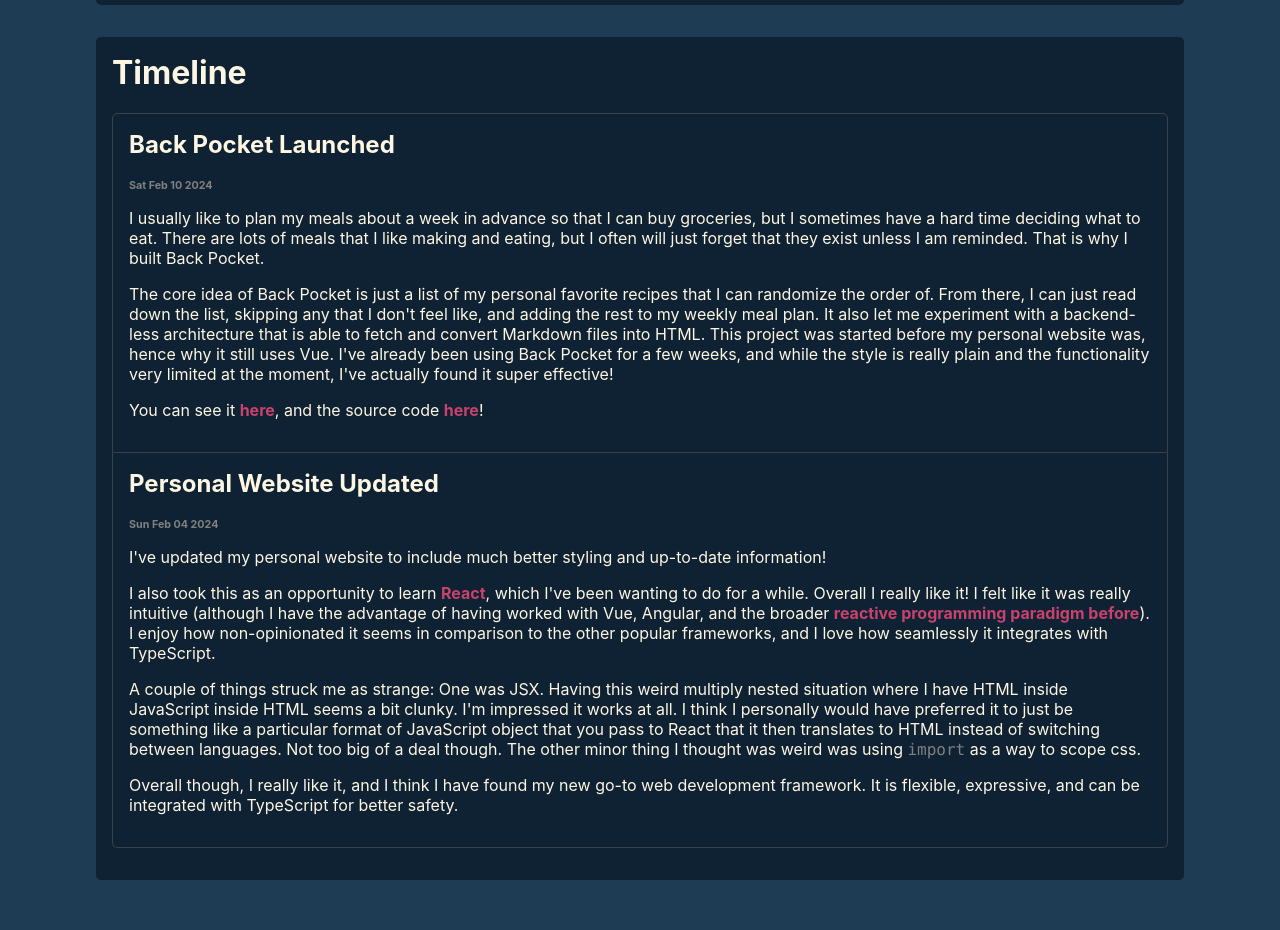
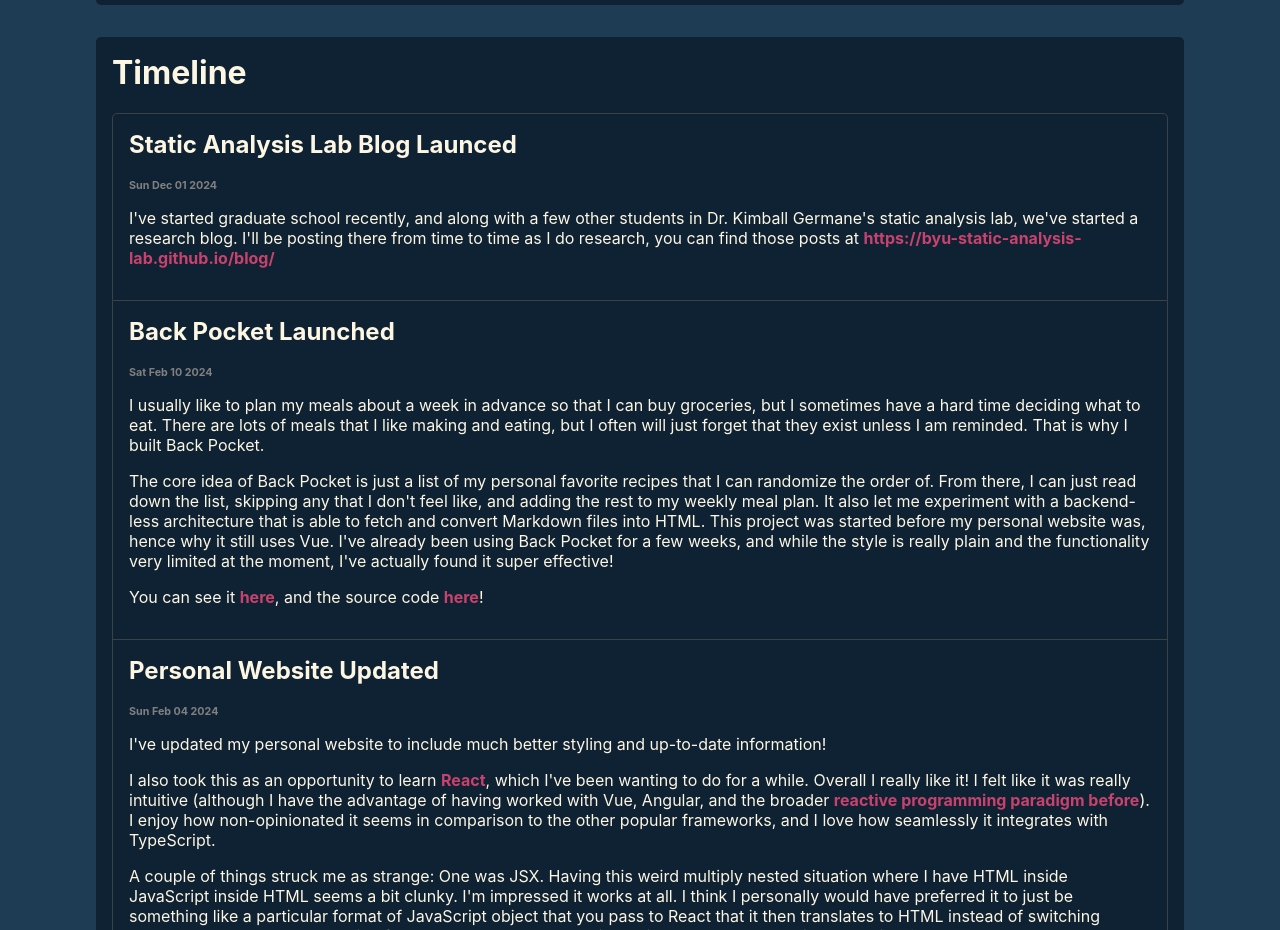
Before and after one commit to Plyb/personal-site, a React (Create React App) app: page / in a window 1280 px wide. Shown: the part 1617-2547 px from the top of the page. Built offline with nearby package versions, Linux system fonts and the light colour scheme.

Commit message:
update timeline with byu blog

```diff
--- a/src/Timeline.tsx
+++ b/src/Timeline.tsx
@@ -7,6 +7,13 @@
 }
 
 const timelineItems: TimelineItem[] = [
+    {
+        title: 'Static Analysis Lab Blog Launced',
+        date: new Date(2024, 11, 1),
+        description: <div>
+            <p>I've started graduate school recently, and along with a few other students in Dr. Kimball Germane's static analysis lab, we've started a research blog. I'll be posting there from time to time as I do research, you can find those posts at <a href="https://byu-static-analysis-lab.github.io/blog/">https://byu-static-analysis-lab.github.io/blog/</a></p>
+        </div>
+    },
     {
         title: 'Back Pocket Launched',
         date: new Date(2024, 1, 10),
```
